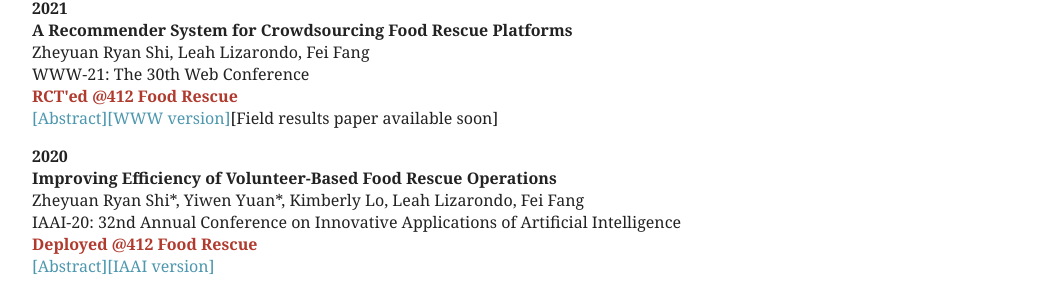
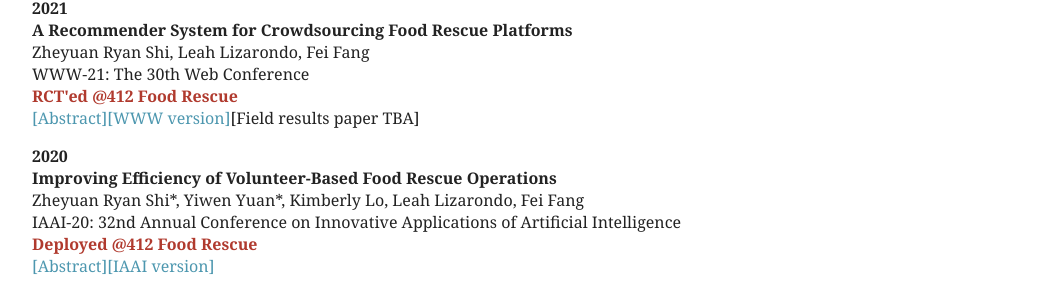
Before and after one commit to ryanzshi/ryanzshi.github.io, a Jekyll site: the page built from index.md, in a window 1280 px wide. Shown: the part 702-998 px from the top of the page, without its empty margins (116-1160 px from the left). Built offline with Jekyll 4.4.1, drawn with Linux system fonts in a browser that asks for light colours.

```diff
--- a/index.md
+++ b/index.md
@@ -114,7 +114,7 @@ WWW-21: The 30th Web Conference
 <br>
 [<b><font color="#B03A2E">RCT'ed @412 Food Rescue</font></b>](https://412foodrescue.org/)
 <br>
-<a id="abs-frrecsys-button" onclick="absCHF('abs-frrecsys')" style="cursor:pointer;">[Abstract]</a>[[WWW version]](https://dl.acm.org/doi/abs/10.1145/3442381.3449787)[Field results paper available soon]
+<a id="abs-frrecsys-button" onclick="absCHF('abs-frrecsys')" style="cursor:pointer;">[Abstract]</a>[[WWW version]](https://dl.acm.org/doi/abs/10.1145/3442381.3449787)[Field results paper TBA]
 <div id="abs-frrecsys" style="display:none;">
 <blockquote>The challenges of food waste and insecurity arise in wealthy and developing nations alike, impacting millions of livelihoods. The ongoing pandemic only exacerbates the problem. A major force to combat food waste and insecurity, food rescue (FR) organizations match food donations to the non-profits that serve low-resource communities. Since they rely on external volunteers to pick up and deliver the food, some FRs use web-based mobile applications to reach the right set of volunteers. In this paper, we propose the first machine learning based model to improve volunteer engagement in the food waste and security domain. We (1) develop a recommender system to send push notifications to the most likely volunteers for each given rescue, (2) leverage a mathematical programming based approach to diversify our recommendations, and (3) propose an online algorithm to dynamically select the volunteers to notify without the knowledge of future rescues. Our recommendation system improves the hit ratio from 44% achieved by the previous method to 73%. A pilot study of our method is scheduled to take place in the near future.</blockquote>
 </div>
```
Also changed, not shown: calendar.md (+1 -1 lines).
